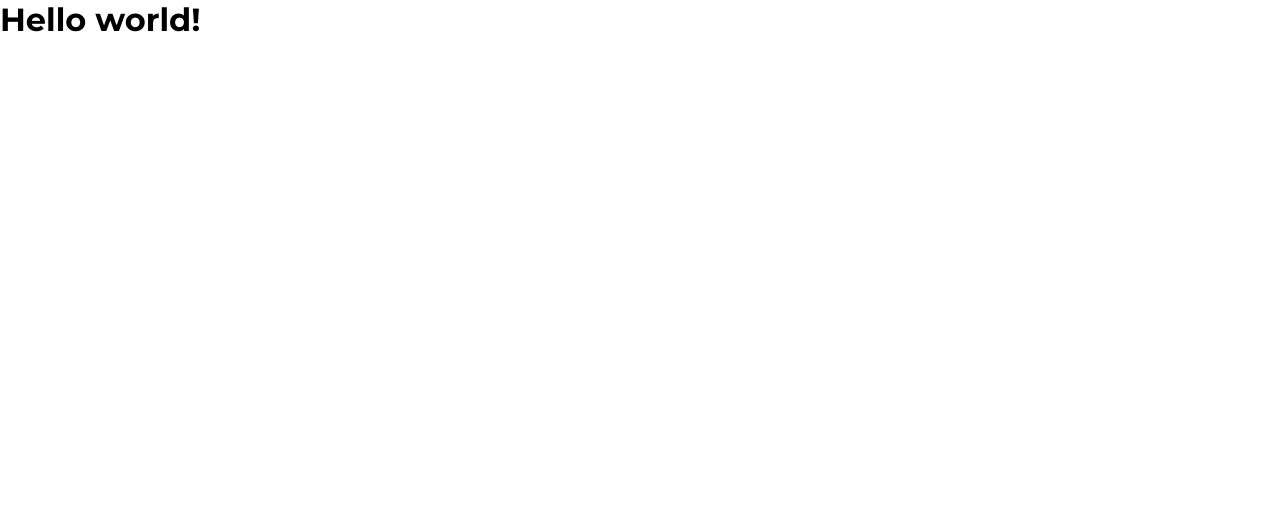
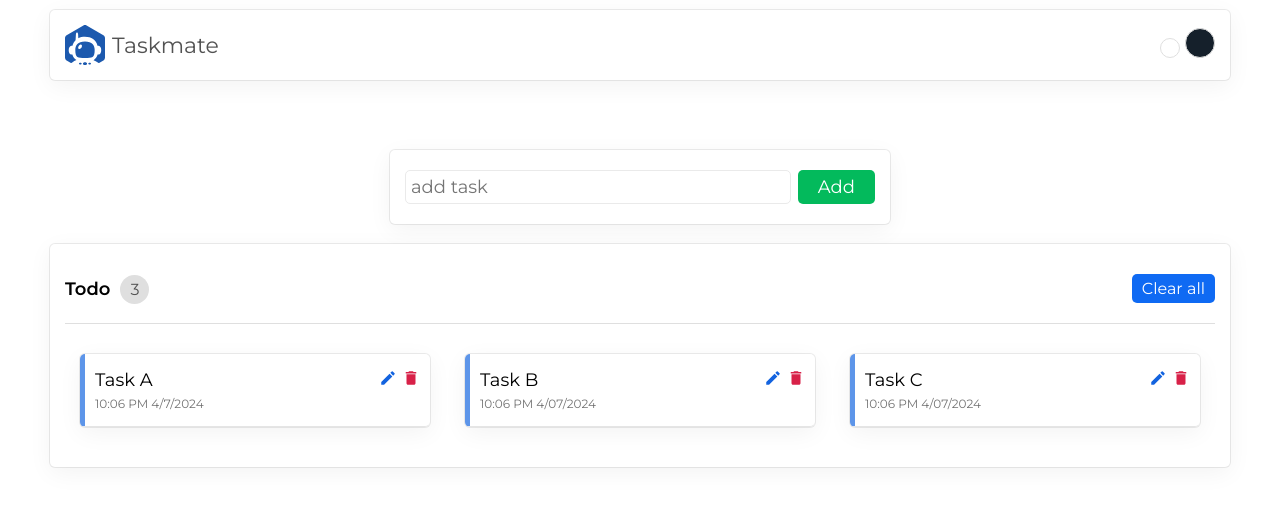
Before and after one commit to funktasthic/taskmate, a React (Create React App) app: page / in a window 1280 px wide. Shown: the top 506 px of the page. Built offline with nearby package versions, Linux system fonts and the light colour scheme.

Commit message:
feat: add tasks & header

```diff
--- a/package.json
+++ b/package.json
@@ -8,6 +8,7 @@
     "@testing-library/user-event": "^13.5.0",
     "react": "^18.3.1",
     "react-dom": "^18.3.1",
+    "react-icons": "^5.2.1",
     "react-scripts": "5.0.1",
     "web-vitals": "^2.1.4"
   },
--- a/src/App.js
+++ b/src/App.js
@@ -1,9 +1,14 @@
-import "./App.css";
+import './App.css';
+import { Header } from './components/Header';
+import { ShowTask } from './components/ShowTask';
+import { AddTask } from './components/AddTask';
 
 function App() {
   return (
-    <div className="App">
-      <h1>Hello world!</h1>
+    <div className='container'>
+      <Header />
+      <AddTask />
+      <ShowTask />
     </div>
   );
 }
--- /dev/null
+++ b/src/components/AddTask.js
@@ -0,0 +1,12 @@
+import React from 'react';
+
+export const AddTask = () => {
+  return (
+    <section className='addTask'>
+      <form>
+        <input type='text' name='task' autoComplete='off' placeholder='add task' maxLength={25} />
+        <button type='submit'>Add</button>
+      </form>
+    </section>
+  );
+};
--- /dev/null
+++ b/src/components/Header.js
@@ -0,0 +1,16 @@
+import Logo from '../assets/logo.svg';
+
+export const Header = () => {
+  return (
+    <header>
+      <div className='logo'>
+        <img src={Logo} alt='logo' />
+        <span>Taskmate</span>
+      </div>
+      <div className='themeSelector'>
+        <span className='light'></span>
+        <span className='dark activeTheme'></span>
+      </div>
+    </header>
+  );
+};
--- /dev/null
+++ b/src/components/ShowTask.js
@@ -0,0 +1,42 @@
+import { useState } from 'react';
+import { MdEdit } from 'react-icons/md';
+import { MdDelete } from 'react-icons/md';
+
+export const ShowTask = () => {
+
+  const [showTask, setShowTask] = useState(false);
+
+  const tasks = [
+    { id: 1, name: 'Task A', time: '10:06 PM 4/7/2024' },
+    { id: 2, name: 'Task B', time: '10:06 PM 4/07/2024' },
+    { id: 3, name: 'Task C', time: '10:06 PM 4/07/2024' },
+  ];
+
+  return (
+    <section className='showTask'>
+      <div className='head'>
+        <div>
+          <span className='title'>Todo</span>
+          <span className='count'>{tasks.length}</span>
+        </div>
+        <button className='clearAll'>Clear all</button>
+      </div>
+      <ul>
+        {tasks.map((task) => (
+          <li key={task.id}>
+            <p>
+              <span className='name'>{task.name}</span>
+              <span className='time'>{task.time}</span>
+            </p>
+            <i className='bi-pencil-square'>
+              <MdEdit />
+            </i>
+            <i className='bi-trash'>
+              <MdDelete />
+            </i>
+          </li>
+        ))}
+      </ul>
+    </section>
+  );
+};
```
Also changed, not shown: 1 other file (tests, documents, lock files or other folders).
